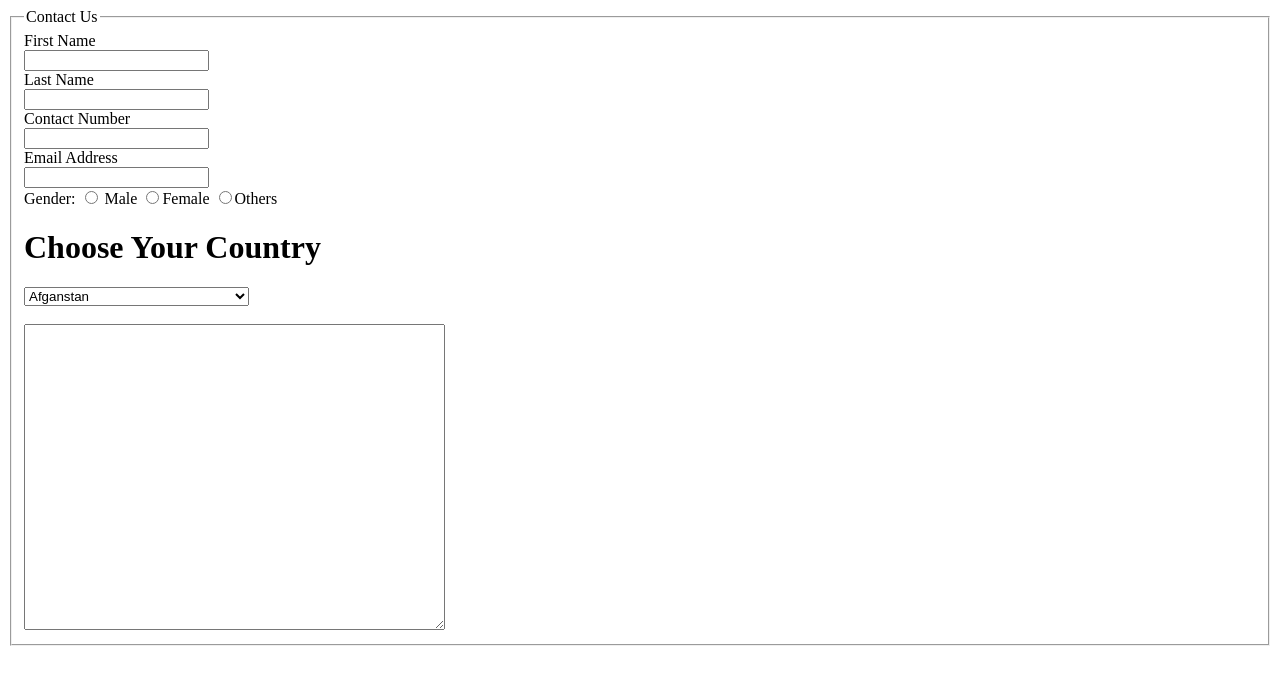
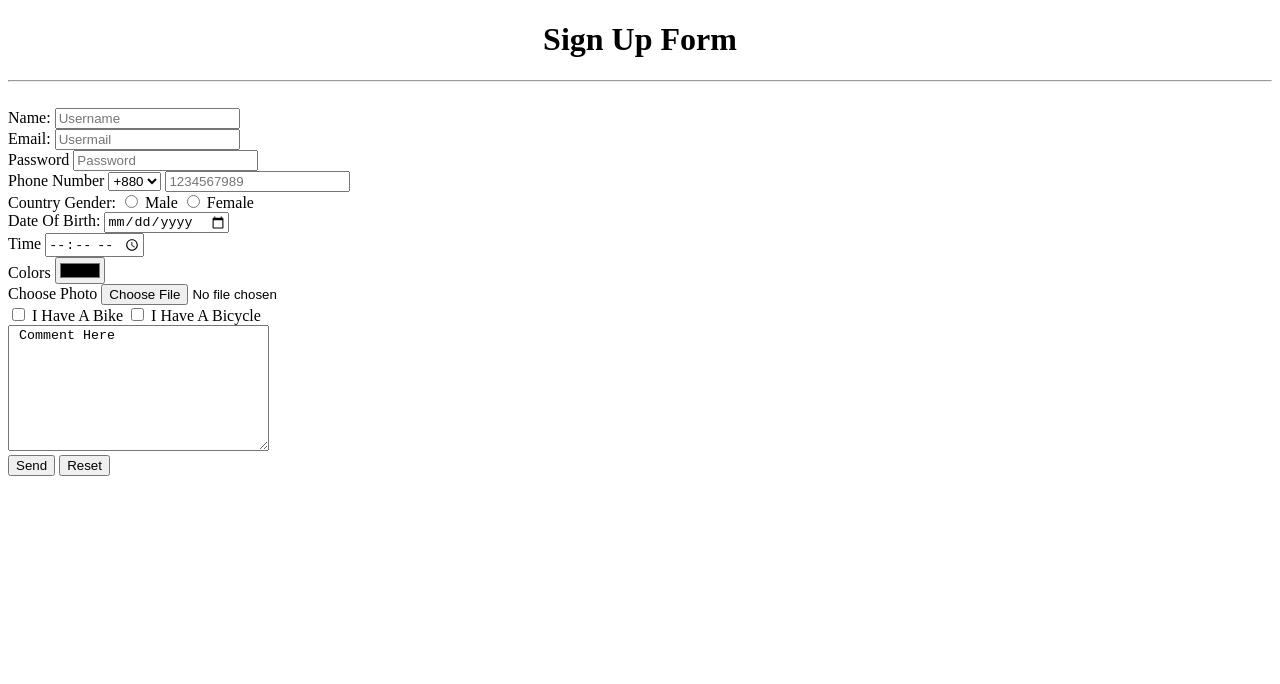
Before and after one commit to taranggo71/natural_codes, a plain HTML site: page index.html in a window 1280 px wide. Drawn offline with Linux system fonts and the light colour scheme.

Commit message:
first commit

```diff
--- a/index.html
+++ b/index.html
@@ -7,57 +7,51 @@
 </title>
     </head>
     <body>
-     <form action="#" method="post">
-        <fieldset>
-            <legend>Contact Us</legend>
-            First Name <br>
-            <input type="text"><br>
-            Last Name <br>
-            <input type="text"><br>
-            Contact Number <br>
-            <input type="text"><br>
-            Email Address <br>
-            <input type="text"><br>
-            Gender:
-            <input type="radio" name="Gender"> Male
-            <input type="radio" name="Gender">Female
-            <input type="radio" name="Gender">Others
-
-
-            <h1>Choose Your Country</h1>
-            <select>
-                <option value="Afganstan">Afganstan</option>
-                <option value="Abu Dhabi">Abu Dhabi</option>
-                <option value="Africa">Africa</option>
-                <option value="America">America</option>
-                <option value="Bangladesh">Bangladesh</option>
-                <option value="Belgium">Belgium</option>
-                <option value="Bolivia">Bolivia</option>
-                <option value="Canada">Canada</option>
-                <option value="Central African Republic">Central African Republic</option>
-                <option value="Denmark">Denmark</option>
-                <option value="Democratic Republic of the Congo">Democratic Republic of the Congo</option>
-                <option value="Dominican Republic">Dominican Republic</option>
-                <option value="Ecuador">Ecuador</option>
-                <option value="Egypt">Egypt</option>
-                <option value="Equatorial Guinea">Equatorial Guinea</option>
-                <option value="	France">	France</option>
-                <option value="	Finland">	Finland</option>
-                <option value="Germany">Germany</option>
-                <option value="Georgia">Georgia</option>
-                 <option value="Hong-Kong">Hong-Kong</option>
-            </select>
-            <br><br>
-             <textarea rows="20" cols="50">
-
-             </textarea>
-            </fieldset>
-        </form>
+    <h1 style="text-align: center;">Sign Up Form </h1>
+    <hr>
+    <br>
+    <label for="user">Name:</label>
+    <input type="text" id="user" name="user" placeholder="Username"> <br>
+    <label for="email">Email:</label>
+    <input type="text" id="email" name="email" placeholder="Usermail" required><br>
+    <label for="pass">Password</label>
+    <input type="text" id="pass" name="pass" placeholder="Password" required><br>
+    <label for="phn">Phone Number </label>
+    <select name="code">
+        <option value="+880">+880</option>
+        <option value="+990">+990</option>
+        <option value="+009">+009</option>
+        <option value="+991">+991</option>
+    </select>
+    <input type="text" id="phn" name="phone" placeholder="1234567989"><br>
+    <label for="con">Country</label>
 
 
 
 
-            </textarea>
-        </form>
+
+    Gender:
+    <input type="radio" id="gnd1" name="gender">
+        <label for="gnd1">Male</label>
+        <input type="radio" id="gnd2" name="gender">
+        <label for="gnd2">Female</label><br>
+    <label for="date">Date Of Birth:</label>
+    <input type="date"  id="date" name="dob"><br>
+    <label for="time">Time</label>
+    <input type="time" id="time" name="time"><br>
+    <label for="color">Colors</label>
+    <input type="color" id="color" name="col"><br>
+    <label for="file">Choose Photo</label>
+    <input type="file" id="file" name="photo" ><br>
+    <input type="checkbox" id="vehicle1" name="vehicle">
+        <label for="vehicle1">I Have A Bike</label>
+        <input type="checkbox" id="vehicle2" name="vehicle">
+        <label for="vehicle2">I Have A Bicycle</label><br>
+    <textarea name="comment" cols="30" rows="8.5"> Comment Here</textarea> <br>
+    <input type="submit" value="Send">
+    <input type="reset" value="Reset">
+
+
+
     </body>
 </html>
```
